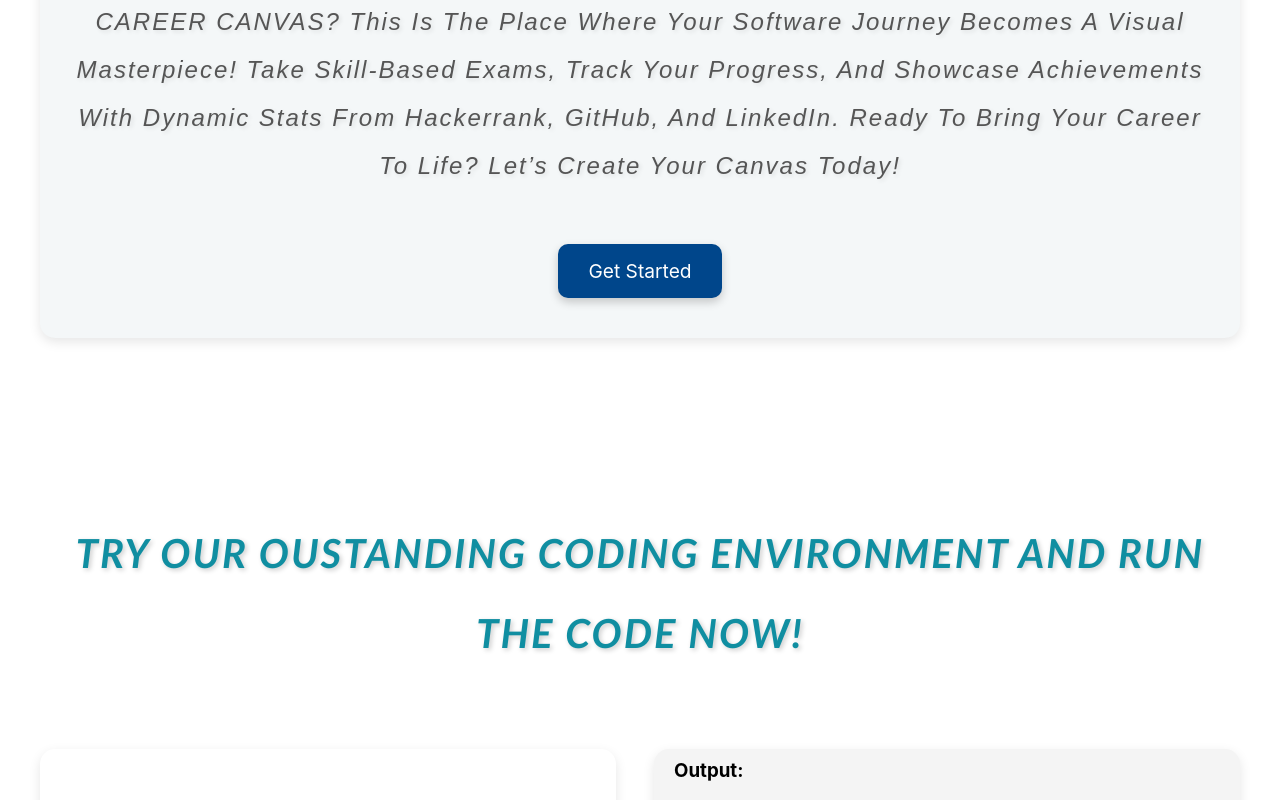
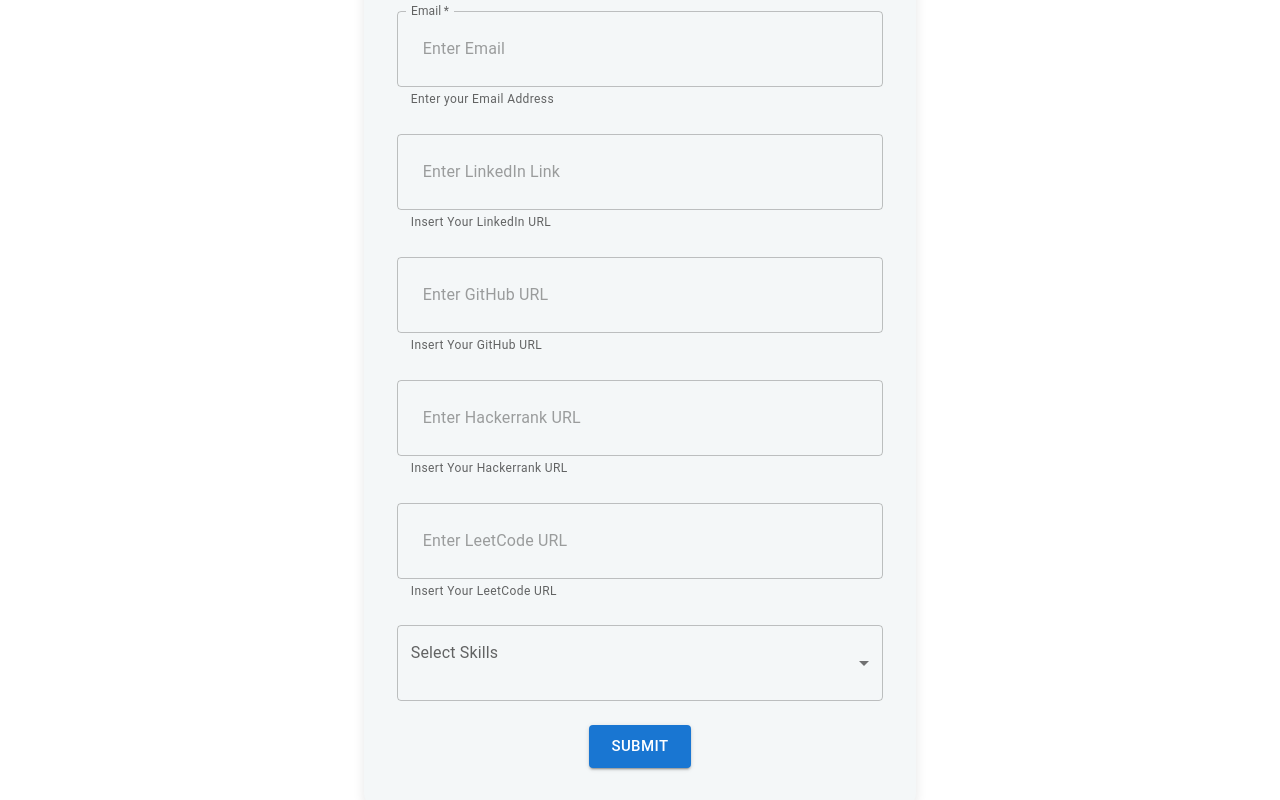
Before and after one commit to AbramBorma/CareerCanvas-ITI-Graduation_Project, a React (Create React App) app in the folder frontend/: page /portfolio in a window 1280 px wide. Shown: the part 380-1180 px from the top of the page. Built offline with nearby package versions, Linux system fonts and the light colour scheme.

Commit message:
Completed portfolio form from the front end

```diff
--- a/frontend/package.json
+++ b/frontend/package.json
@@ -16,6 +16,7 @@
     "lottie-react": "^2.4.0",
     "react": "^18.3.1",
     "react-dom": "^18.3.1",
+    "react-router-dom": "^6.26.2",
     "react-runner": "^1.0.5",
     "react-scripts": "5.0.1",
     "web-vitals": "^2.1.4"
--- a/frontend/src/App.js
+++ b/frontend/src/App.js
@@ -1,16 +1,18 @@
 import './App.css';
-import Navbar from "./components/NavBar"
-import PageLanding from "./components/PageLanding"
-import Footer from "./components/Footer"
-import TimeLine from "./components/TimeLine"
+import React from 'react';
+import { BrowserRouter as Router, Routes, Route } from 'react-router-dom';
+import Home from "./components/Home"
+import PortfolioForm from './components/PortfolioForm';
 
 function App() {
   return (
     <div className="App">
-      <Navbar />
-      <PageLanding />
-      <TimeLine />
-      <Footer />
+      <Router>
+        <Routes>
+          <Route path="/" element={ <Home />}></Route>
+          <Route path='/portfolio' element={ <PortfolioForm />}></Route>
+        </Routes>
+      </Router>
     </div>
   );
 }
--- /dev/null
+++ b/frontend/src/components/Home.js
@@ -0,0 +1,17 @@
+import Navbar from "./NavBar"
+import PageLanding from "./PageLanding"
+import Footer from "./Footer"
+import TimeLine from "./TimeLine"
+
+function App() {
+  return (
+    <div className="App">
+      <Navbar />
+      <PageLanding />
+      <TimeLine />
+      <Footer />
+    </div>
+  );
+}
+
+export default App;
--- /dev/null
+++ b/frontend/src/components/MultipleSelectChip.js
@@ -0,0 +1,91 @@
+import * as React from 'react';
+import { useTheme } from '@mui/material/styles';
+import Box from '@mui/material/Box';
+import OutlinedInput from '@mui/material/OutlinedInput';
+import InputLabel from '@mui/material/InputLabel';
+import MenuItem from '@mui/material/MenuItem';
+import FormControl from '@mui/material/FormControl';
+import Select from '@mui/material/Select';
+import Chip from '@mui/material/Chip';
+
+const ITEM_HEIGHT = 48;
+const ITEM_PADDING_TOP = 8;
+const MenuProps = {
+  PaperProps: {
+    style: {
+      maxHeight: ITEM_HEIGHT * 4.5 + ITEM_PADDING_TOP,
+      width: 250,
+    },
+  },
+};
+
+const skills = [
+  'PHP',
+  'Python',
+  'MySQL',
+  'JavaScript',
+  'Operating Systems',
+  'Bash Scripting',
+  'Linux',
+  'React.js',
+  'Angular',
+  'MongoDB',
+];
+
+function getStyles(skill, selectedSkills, theme) {
+  return {
+    fontWeight: selectedSkills.includes(skill)
+      ? theme.typography.fontWeightMedium
+      : theme.typography.fontWeightRegular,
+  };
+}
+
+export default function MultipleSelectChip() {
+  const theme = useTheme();
+  const [selectedSkills, setSelectedSkills] = React.useState([]);
+
+  const handleChange = (event) => {
+    const {
+      target: { value },
+    } = event;
+    setSelectedSkills(
+      typeof value === 'string' ? value.split(',') : value,
+    );
+  };
+
+  return (
+    <FormControl fullWidth sx={{ mb: 3, width: '95%' }}>
+      <InputLabel id="demo-multiple-chip-label">Select Skills</InputLabel>
+      <Select
+        labelId="demo-multiple-chip-label"
+        id="demo-multiple-chip"
+        multiple
+        value={selectedSkills}
+        onChange={handleChange}
+        input={<OutlinedInput label="Select Skills"/>}
+        renderValue={(selected) => (
+          <Box sx={{ display: 'flex', flexWrap: 'wrap', gap: 0.5 }}>
+            {selected.map((value) => (
+              <Chip key={value} label={value} />
+            ))}
+          </Box>
+        )}
+        MenuProps={MenuProps}
+        sx={{
+          backgroundColor: '#f4f7f8', // Match other fields' background
+          padding: '10px',          // Adjust padding to match TextField
+        }}
+      >
+        {skills.map((skill) => (
+          <MenuItem
+            key={skill}
+            value={skill}
+            style={getStyles(skill, selectedSkills, theme)}
+          >
+            {skill}
+          </MenuItem>
+        ))}
+      </Select>
+    </FormControl>
+  );
+}
--- a/frontend/src/components/NavBar.js
+++ b/frontend/src/components/NavBar.js
@@ -12,6 +12,7 @@
 import Tooltip from '@mui/material/Tooltip';
 import MenuItem from '@mui/material/MenuItem';
 import logo from '../static/imgs/careercanvas-high-resolution-logo-white-transparent.png';
+import { Link } from 'react-router-dom';
 
 const pages = ['Home', 'Portfolio', 'Examine'];
 const settings = ['Profile', 'Portfolio', 'Logout'];
@@ -85,6 +86,8 @@
               <Button
                 key={page}
                 onClick={handleCloseNavMenu}
+                component={Link}
+                to={page === 'Portfolio' ? "/portfolio" : "/"}
                 sx={{ my: 2, color: 'white', display: 'block' }}
               >
                 {page}
--- /dev/null
+++ b/frontend/src/components/PortfolioForm.js
@@ -0,0 +1,87 @@
+import React from "react";
+import NavBar from "./NavBar"
+import Footer from "./Footer";
+import TextField from '@mui/material/TextField';
+import MultipleSelectChip from "./MultipleSelectChip";
+import "../static/styles/portfolio-form.css"
+import { Button } from "@mui/material";
+
+const PortfolioForm = () => {
+    return (
+        <>
+        <NavBar />
+        <div className="portfolio-form">
+            <form action="" method="POST">
+                <h1>Create Portfolio</h1>
+
+                {/* Email Field */}
+                <TextField
+                    required
+                    id="email"
+                    name="email"
+                    type="email"
+                    label="Email"
+                    placeholder="Enter Email"
+                    helperText="Enter your Email Address"
+                    fullWidth
+                    InputLabelProps={{
+                        shrink: true, // Always show the label when not focused
+                    }}
+                    sx={{ width: "95%", mb: 3 }} // Adds margin between fields
+                />
+
+                {/* LinkedIn Field */}
+                <TextField
+                    id="linkedin"
+                    name="linkedin"
+                    placeholder="Enter LinkedIn Link"
+                    helperText="Insert Your LinkedIn URL"
+                    fullWidth
+                    InputLabelProps={{
+                        shrink: true, // Always show the label when not focused
+                    }}
+                    sx={{ width: "95%", mb: 3 }} // Adds margin between fields
+                />
+                <TextField
+                    id="github"
+                    name="github"
+                    placeholder="Enter GitHub URL"
+                    helperText="Insert Your GitHub URL"
+                    fullWidth
+                    InputLabelProps={{
+                        shrink: true, // Always show the label when not focused
+                    }}
+                    sx={{ width: "95%", mb: 3 }} // Adds margin between fields
+                />
+                <TextField
+                    id="hackerrank"
+                    name="hackerrank"
+                    placeholder="Enter Hackerrank URL"
+                    helperText="Insert Your Hackerrank URL"
+                    fullWidth
+                    InputLabelProps={{
+                        shrink: true, // Always show the label when not focused
+                    }}
+                    sx={{ width: "95%", mb: 3 }} // Adds margin between fields
+                />
+                <TextField
+                    id="leetcode"
+                    name="leetcode"
+                    placeholder="Enter LeetCode URL"
+                    helperText="Insert Your LeetCode URL"
+                    fullWidth
+                    InputLabelProps={{
+                        shrink: true, // Always show the label when not focused
+                    }}
+                    sx={{ width: "95%", mb: 3 }} // Adds margin between fields
+                />
+                <MultipleSelectChip />
+                <Button className="cta-button" type="submit" variant="contained" size="large">Submit</Button>
+            </form>
+        </div>
+        <Footer />
+        </>
+    );
+}
+
+export default PortfolioForm;
--- /dev/null
+++ b/frontend/src/static/styles/portfolio-form.css
@@ -0,0 +1,50 @@
+.portfolio-form {
+    height: auto;
+    display: flex;
+    justify-content: center;
+    align-items: center;
+    margin: 8rem 0 4rem 0;
+}
+.portfolio-form form {
+    display: flex;
+    flex-direction: column;
+    justify-content: center;
+    align-items: center;
+    width: 40%;
+    text-align: center;
+    margin: 0 auto;
+    padding: 40px 20px;
+    background-color: #f4f7f8;
+    border-radius: 15px;
+    box-shadow: 0px 4px 12px rgba(0, 0, 0, 0.1);
+}
+.portfolio-form form h1 {
+    font-size: 4rem;
+    color: #108ea1;
+    text-transform: uppercase;
+    font-family: cursive;
+    margin-bottom: 2rem;
+}
+
+.MuiFormControl-root {
+    margin-bottom: 1.5rem;
+    width: 80%; /* Reduced width */
+}
+
+.MuiInputBase-root {
+    padding: 10px 12px;
+}
+.cta-button {
+    padding: 15px 3rem;
+    font-size: 1.5rem;
+    color: white;
+    background-color: #00468B;
+    border-radius: 10px;
+    text-decoration: none;
+    box-shadow: 0px 4px 10px rgba(0, 0, 0, 0.2);
+    transition: background-color 0.3s ease;
+  }
+
+  .cta-button:hover {
+    background-color: #003366;
+  }
```
Also changed, not shown: 1 other file (tests, documents, lock files or other folders).
